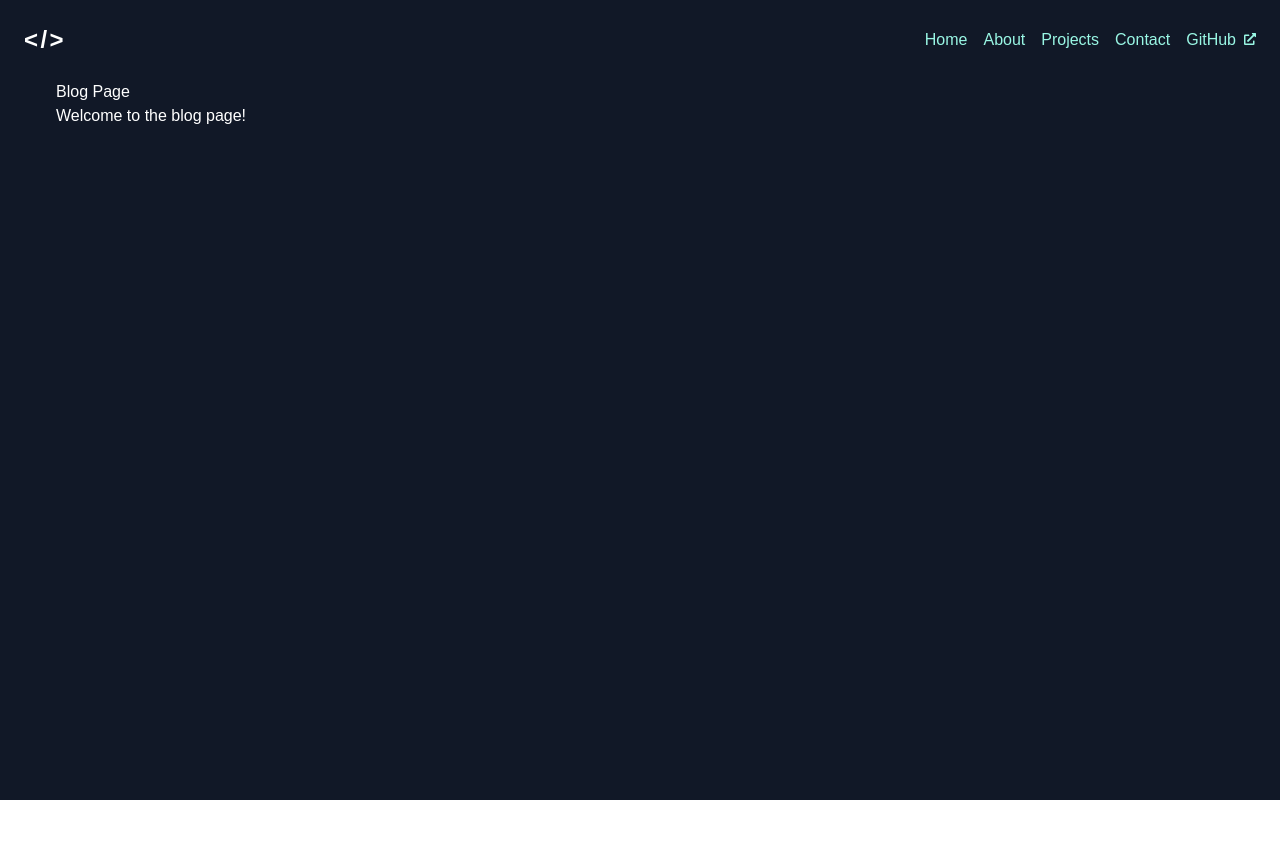
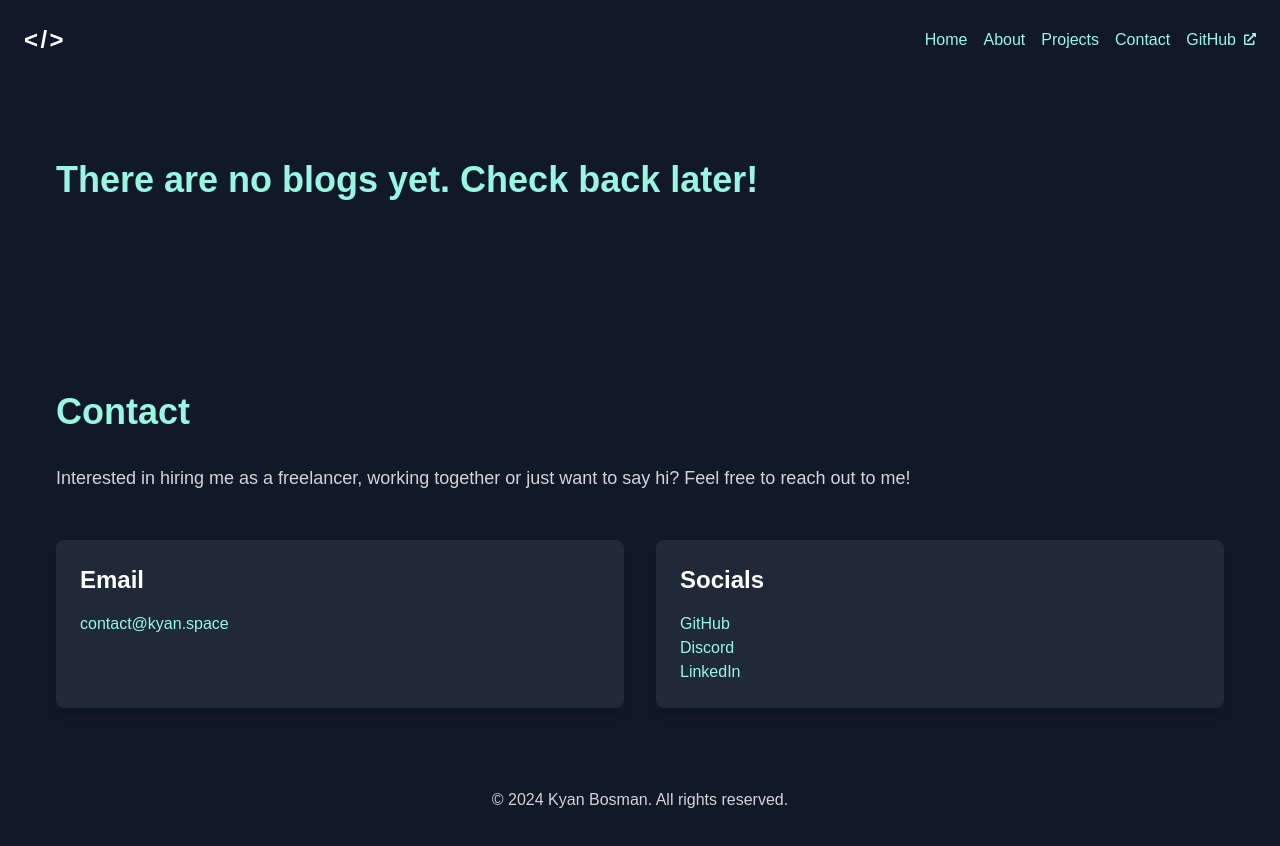
Before and after one commit to kyan0045/portfolio, a React (Create React App) app: page /blog in a window 1280 px wide. Shown: the top 846 px of the page. Before the commit the page ends 800 px from the top, so only its background shows below. Built offline with nearby package versions, Linux system fonts and the light colour scheme.

Commit message:
Update blog.js

```diff
--- a/src/Blog.js
+++ b/src/Blog.js
@@ -53,10 +53,69 @@ const Navbar = () => {
 
 const Blogs = () => {
   return (
-    <div>
-      <h1>Blog Page</h1>
-      <p>Welcome to the blog page!</p>
+    <div className="py-20 fade-in-1s">
+      <h2 id="about" className="text-4xl font-bold mb-8 text-teal-200">
+        There are no blogs yet. Check back later!
+      </h2>
+      </div>
+  );
+};
+
+const ContactMe = () => {
+  return (
+    <div className="py-20 fade-in-1s">
+      <h2 id="contact" className="text-4xl font-bold mb-8 text-teal-200">
+        Contact
+      </h2>
+      <p className="text-lg mb-12 text-gray-300">
+        Interested in hiring me as a freelancer, working together or just want
+        to say hi? Feel free to reach out to me!
+      </p>
+      <div className="grid grid-cols-1 md:grid-cols-2 gap-8">
+        <div className="bg-gray-800 p-6 rounded-lg shadow-lg">
+          <h3 className="text-2xl font-semibold mb-4 text-white">Email</h3>
+          <p className="text-gray-300">
+            <a
+              href="mailto:contact@kyan.space"
+              className="text-teal-200 hover:text-teal-400">
+              contact@kyan.space
+            </a>
+          </p>
+        </div>
+        <div className="bg-gray-800 p-6 rounded-lg shadow-lg">
+          <h3 className="text-2xl font-semibold mb-4 text-white">Socials</h3>
+          <p className="text-gray-300">
+            <a
+              href="https://github.com/kyan0045"
+              className="text-teal-200 hover:text-teal-400">
+              GitHub
+            </a>
+          </p>
+          <p className="text-gray-300">
+            <a
+              href="https://discord.com/users/1101294362505269379"
+              className="text-teal-200 hover:text-teal-400">
+              Discord
+            </a>
+          </p>
+          <p className="text-gray-300">
+            <a
+              href="https://www.linkedin.com/in/kyan-bosman-162507281/"
+              className="text-teal-200 hover:text-teal-400">
+              LinkedIn
+            </a>
+          </p>
+        </div>
+      </div>
     </div>
+  );
+};
+
+const Footer = () => {
+  return (
+    <footer className="pb-10 text-center text-gray-300">
+      <p>&copy; {new Date().getFullYear()} Kyan Bosman. All rights reserved.</p>
+    </footer>
   );
 };
 
@@ -68,6 +127,8 @@ export default function Blog() {
       <Navbar />
       <div className="container mx-auto px-4">
         <Blogs />
+        <ContactMe />
+        <Footer />
       </div>
       <SpeedInsights />
       <Analytics />
```
